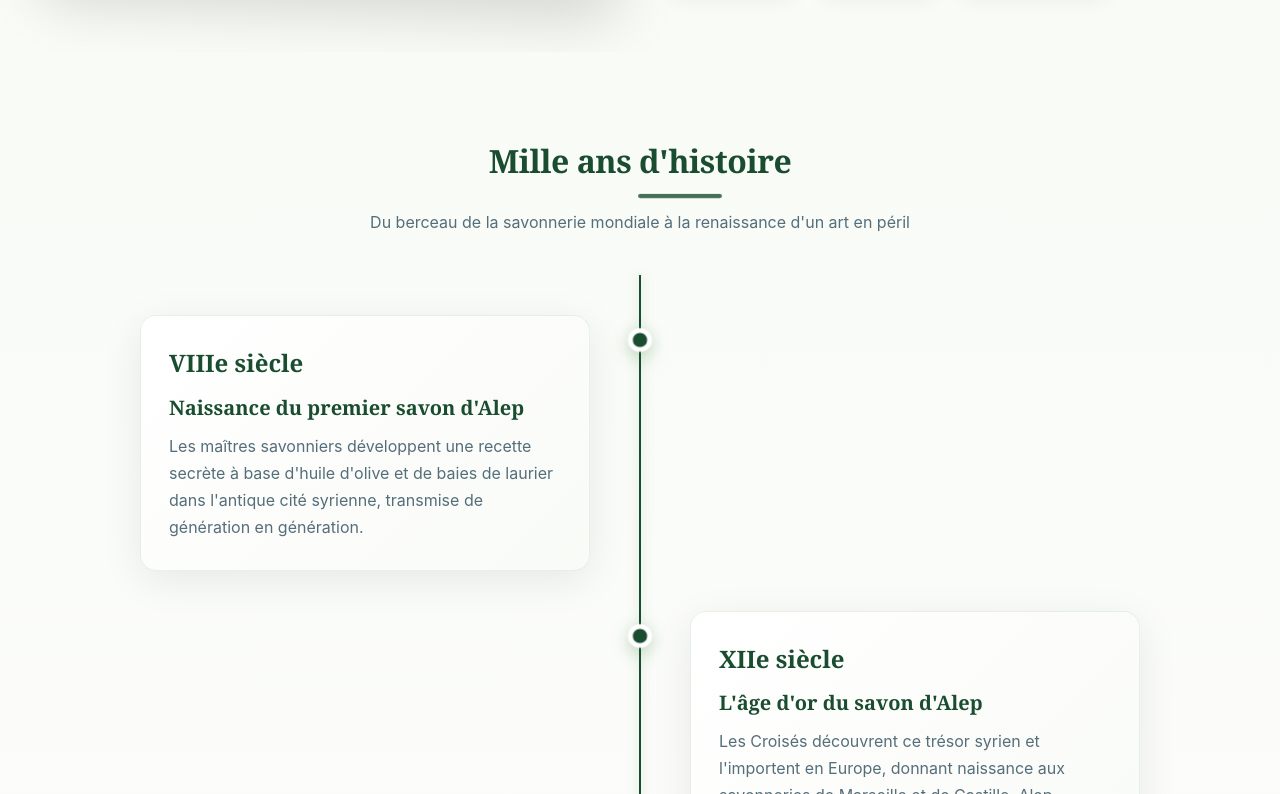
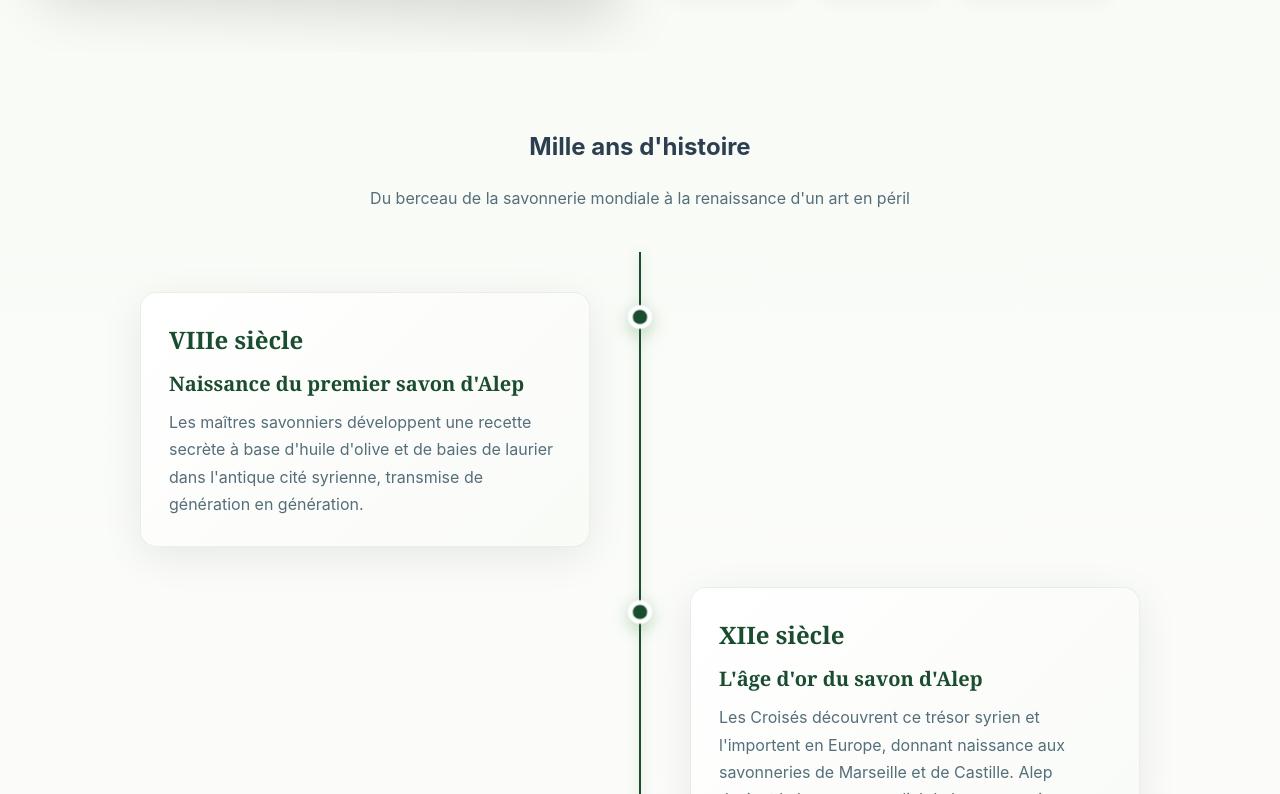
Before and after one commit to Yanlry/monsavonvert-frontend, a Next.js app: page /info in a window 1280 px wide. Shown: the part 1046-1840 px from the top of the page. Built offline with nearby package versions, Linux system fonts and the light colour scheme; no server answers.

Commit message:
Page cgv terminé

```diff
--- a/styles/info.module.css
+++ b/styles/info.module.css
@@ -741,7 +741,7 @@
   padding: 0 var(--spacing-lg);
 }
 
-.sectionTitle {
+sectionTitle {
   font-size: 32px;
   background: var(--color-gradient-dark);
   -webkit-background-clip: text;
@@ -753,18 +753,23 @@
   padding-bottom: var(--spacing-md);
   font-weight: 700;
   letter-spacing: -0.5px;
-}
-
+  /* CORRECTION : S'assurer que le conteneur prend toute la largeur */
+  display: block;
+  width: 100%;
+}
+
+/* CORRECTION du soulignement - maintenant parfaitement centré */
 .sectionTitle::after {
   content: '';
   position: absolute;
-  bottom: 0;
-  left: 50%;
-  transform: translateX(-50%);
-  width: 80px;
-  height: 4px;
+  bottom: 8px; /* Position fixe depuis le bas */
+  left: 0;     /* Départ à gauche */
+  right: 0;    /* Jusqu'à droite */
+  width: 80px; /* Largeur du trait */
+  height: 4px; /* Épaisseur du trait */
   background: var(--color-gradient-primary);
   border-radius: 4px;
+  margin: 0 auto; /* CLEF : Centrage automatique avec margin auto */
   animation: pulse 2s infinite;
 }
 
```
